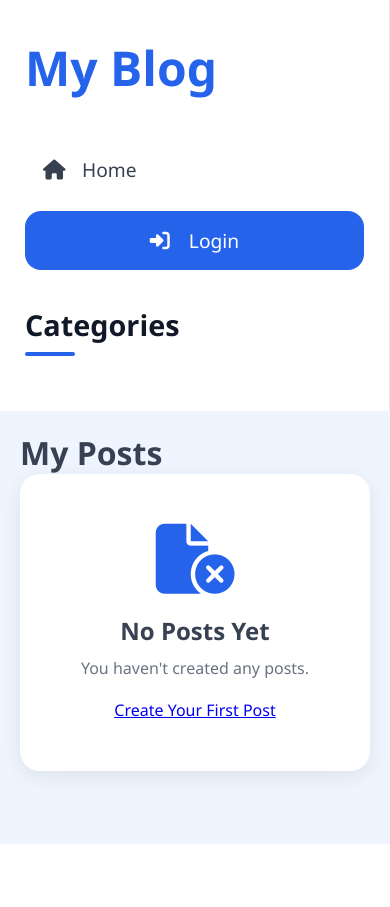
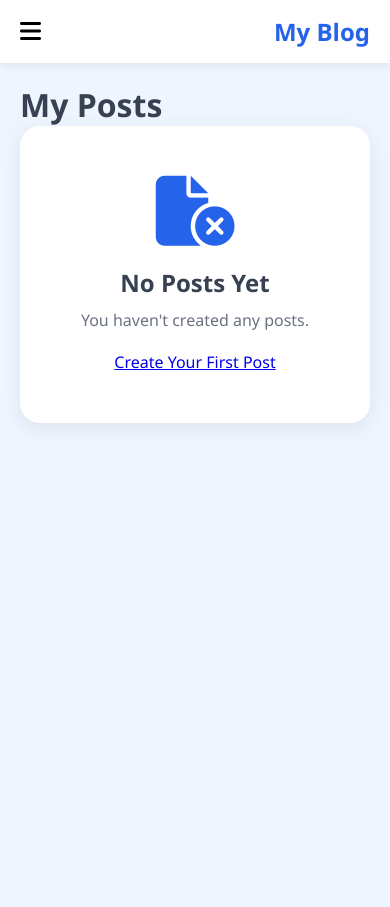
Before and after one commit to enock00/django-blog-system, a Django app: template Blog/templates/blog/my_posts.html in a window 390 px wide. Before the commit the page ends 844 px from the top, so only its background shows below. Run offline with Django 5.2, Linux system fonts and the light colour scheme; the template is opened without the code that fills it, so the values that code supplies are empty.

```diff
--- a/Blog/static/blog/style.css
+++ b/Blog/static/blog/style.css
@@ -281,3 +281,75 @@ body{
     color:#6b7280;
     margin-bottom:20px;
 }
+
+/* Hide mobile navbar on desktop */
+.mobile-navbar{
+    display:none;
+}
+
+#overlay{
+    display:none;
+}
+
+@media (max-width:768px){
+
+    .mobile-navbar{
+        display:flex;
+        justify-content:space-between;
+        align-items:center;
+        padding:15px 20px;
+        background:#fff;
+        box-shadow:0 2px 10px rgba(0,0,0,.08);
+        position:sticky;
+        top:0;
+        z-index:1000;
+    }
+
+    .mobile-navbar h2{
+        color:#2563eb;
+        font-size:1.5rem;
+    }
+
+    .mobile-navbar button{
+        background:none;
+        border:none;
+        font-size:24px;
+        cursor:pointer;
+    }
+
+    .profile-icon{
+        color:#374151;
+        font-size:22px;
+    }
+
+    .container{
+        display:block;
+    }
+
+    .sidebar{
+        position:fixed;
+        left:-320px;
+        top:0;
+        width:280px;
+        height:100vh;
+        transition:left .3s ease;
+        z-index:1001;
+        overflow-y:auto;
+    }
+
+    .sidebar.show{
+        left:0;
+    }
+
+    #overlay.show{
+        display:block;
+        position:fixed;
+        inset:0;
+        background:rgba(0,0,0,.5);
+        z-index:1000;
+    }
+
+    .content{
+        padding:20px;
+    }
+}
--- a/Blog/templates/blog/base.html
+++ b/Blog/templates/blog/base.html
@@ -12,9 +12,25 @@ href="https://cdnjs.cloudflare.com/ajax/libs/font-awesome/6.5.2/css/all.min.css"
 
 <body>
 
+<header class="mobile-navbar">
+    <button id="menu-btn">
+        <i class="fa-solid fa-bars"></i>
+    </button>
+
+    <h2>My Blog</h2>
+
+    {% if user.is_authenticated %}
+        <a href="{% url 'profile' %}" class="profile-icon">
+            <i class="fa-solid fa-user"></i>
+        </a>
+    {% endif %}
+</header>
+
 <div class="container">
 
-    <aside class="sidebar">
+    <aside class="sidebar" id="sidebar">
+
+    <div id="overlay"></div>
 
         <h2>My Blog</h2>
 
@@ -88,5 +104,21 @@ href="https://cdnjs.cloudflare.com/ajax/libs/font-awesome/6.5.2/css/all.min.css"
 
 </div>
 
+<script>
+const menuBtn = document.getElementById("menu-btn");
+const sidebar = document.getElementById("sidebar");
+const overlay = document.getElementById("overlay");
+
+menuBtn.addEventListener("click", () => {
+    sidebar.classList.add("show");
+    overlay.classList.add("show");
+});
+
+overlay.addEventListener("click", () => {
+    sidebar.classList.remove("show");
+    overlay.classList.remove("show");
+});
+</script>
+
 </body>
 </html>
```
